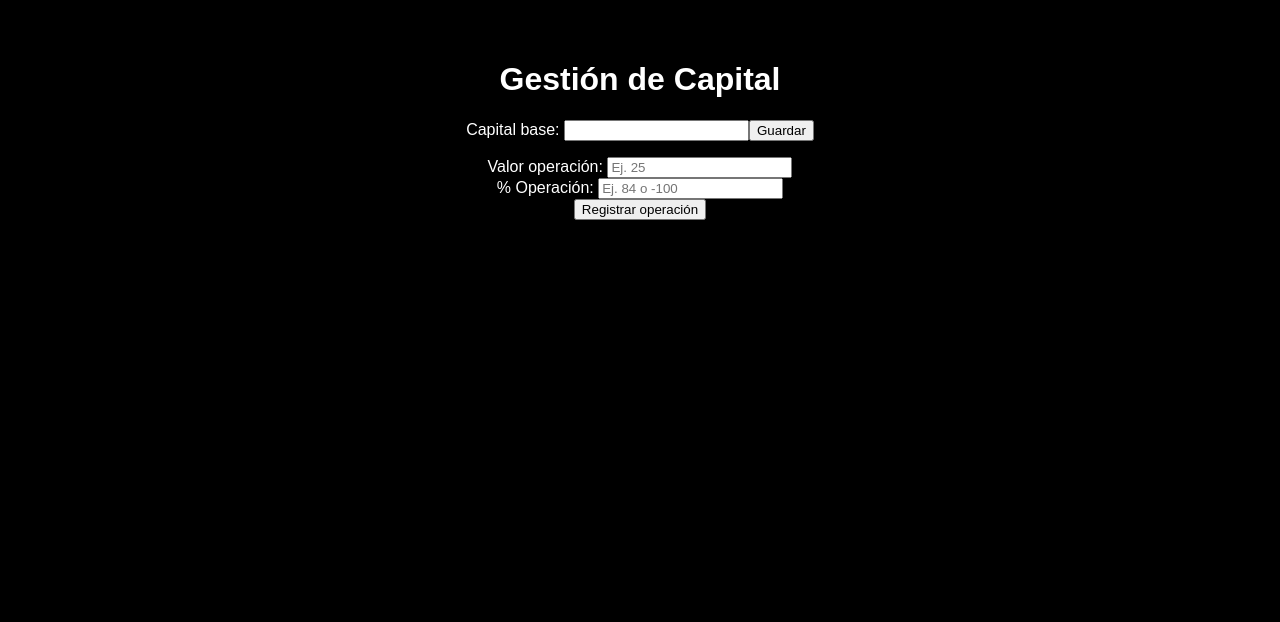
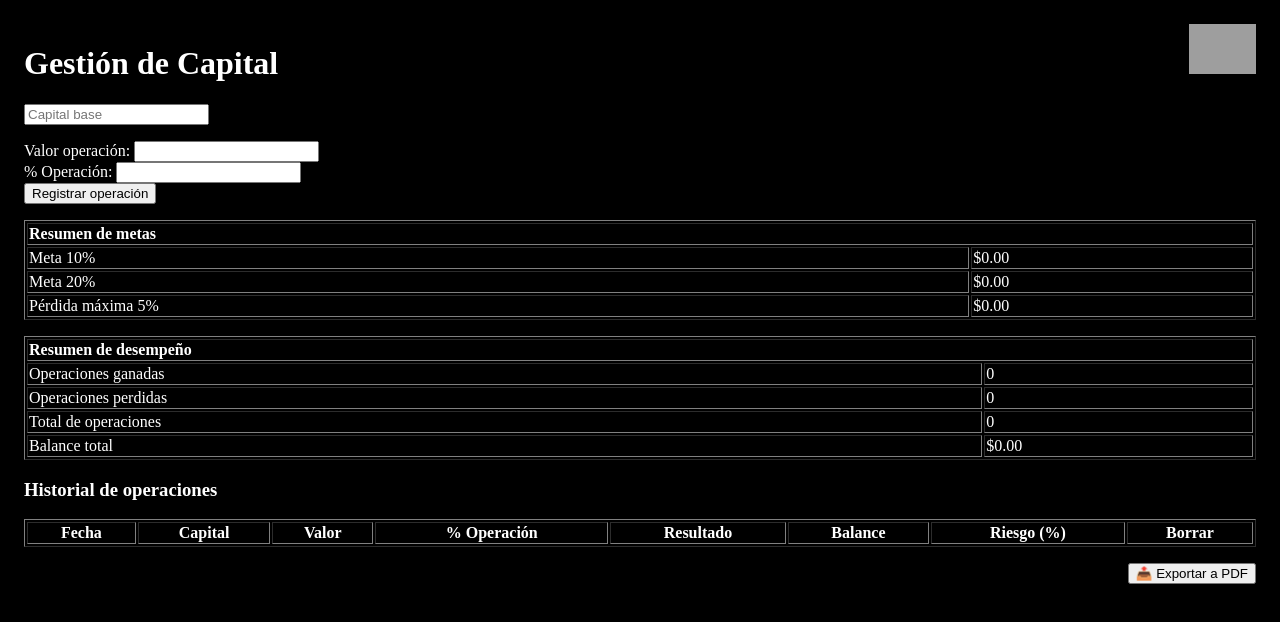
Before and after one commit to Brunito23/trading-app, a React (Vite) app: page / in a window 1280 px wide. Shown: the top 622 px of the page. Built offline with nearby package versions, Linux system fonts and the light colour scheme; grey boxes are pictures that could not be loaded.

Commit message:
✨ Actualización App.jsx con mejoras finales

```diff
--- a/src/App.jsx
+++ b/src/App.jsx
@@ -1,40 +1,46 @@
+// App.jsx
 import React, { useState, useEffect } from 'react';
 import jsPDF from 'jspdf';
 import 'jspdf-autotable';
+import logo from './assets/logo.png';
 
-function App() {
+const App = () => {
   const [capitalBase, setCapitalBase] = useState(() => localStorage.getItem('capitalBase') || '');
   const [valorOperacion, setValorOperacion] = useState('');
   const [porcentaje, setPorcentaje] = useState('');
   const [operaciones, setOperaciones] = useState(() => JSON.parse(localStorage.getItem('operaciones')) || []);
-  const [capitalBloqueado, setCapitalBloqueado] = useState(!!localStorage.getItem('capitalBase'));
 
-  const calcularBalanceFinal = () => {
-    if (operaciones.length === 0) return 0;
-    return operaciones[operaciones.length - 1].balance;
+  const resumen = operaciones.reduce(
+    (acc, op) => {
+      if (op.resultado >= 0) acc.ganadas++;
+      else acc.perdidas++;
+      acc.total++;
+      acc.balance += op.resultado;
+      return acc;
+    },
+    { ganadas: 0, perdidas: 0, total: 0, balance: 0 }
+  );
+
+  const calcularRiesgo = (balanceFinal) => {
+    const base = parseFloat(capitalBase);
+    return base ? (((balanceFinal - base) / base) * 100).toFixed(2) : '0.00';
   };
 
-  const calcularRiesgo = (balanceFinal) => {
-    if (!capitalBase || isNaN(capitalBase)) return '0.00%';
-    return `${(((balanceFinal - parseFloat(capitalBase)) / parseFloat(capitalBase)) * 100).toFixed(2)}%`;
-  };
-
-  const registrarOperacion = () => {
-    const capitalInicial = operaciones.length === 0 ? parseFloat(capitalBase) : operaciones[operaciones.length - 1].balance;
+  const handleRegister = () => {
     const valor = parseFloat(valorOperacion);
-    const porcentajeNum = parseFloat(porcentaje);
-    const resultado = parseFloat((valor * porcentajeNum) / 100).toFixed(2);
-    const balance = parseFloat(capitalInicial + parseFloat(resultado)).toFixed(2);
-    const riesgo = calcularRiesgo(balance);
+    const pct = parseFloat(porcentaje);
+    const capitalInicial = operaciones.length > 0 ? operaciones[operaciones.length - 1].balance : parseFloat(capitalBase);
+    const resultado = pct < 0 ? -valor : valor * (pct / 100);
+    const balance = capitalInicial + resultado;
 
     const nuevaOperacion = {
       fecha: new Date().toLocaleDateString(),
-      capitalInicial: `$${capitalInicial.toFixed(2)}`,
-      valor: `$${valor.toFixed(2)}`,
-      porcentaje: `${porcentajeNum.toFixed(2)}%`,
-      resultado: `$${resultado}`,
-      balance: `$${balance}`,
-      riesgo,
+      capitalInicial: capitalInicial.toFixed(2),
+      valor: valor.toFixed(2),
+      porcentaje: pct.toFixed(2),
+      resultado: resultado.toFixed(2),
+      balance: balance.toFixed(2),
+      riesgo: calcularRiesgo(balance)
     };
 
     const nuevasOperaciones = [...operaciones, nuevaOperacion];
@@ -42,133 +48,111 @@ function App() {
     localStorage.setItem('operaciones', JSON.stringify(nuevasOperaciones));
   };
 
-  const borrarCapitalBase = () => {
+  const borrarOperacion = (index) => {
+    const nuevas = operaciones.filter((_, i) => i !== index);
+    setOperaciones(nuevas);
+    localStorage.setItem('operaciones', JSON.stringify(nuevas));
+  };
+
+  const borrarCapital = () => {
+    setCapitalBase('');
     localStorage.removeItem('capitalBase');
-    setCapitalBase('');
-    setCapitalBloqueado(false);
-    setOperaciones([]);
-    localStorage.removeItem('operaciones');
   };
 
   const exportarPDF = () => {
     const doc = new jsPDF();
-    doc.text('Historial de Operaciones', 14, 16);
-    const rows = operaciones.map(op => Object.values(op));
     doc.autoTable({
-      startY: 20,
-      head: [['Fecha', 'Capital Inicial', 'Valor', '% Operación', 'Resultado', 'Balance', 'Riesgo (%)']],
-      body: rows
+      head: [['Fecha', 'Capital', 'Valor', '% Operación', 'Resultado', 'Balance', 'Riesgo (%)']],
+      body: operaciones.map(op => [op.fecha, `$${op.capitalInicial}`, `$${op.valor}`, `${op.porcentaje}%`, `$${op.resultado}`, `$${op.balance}`, `${op.riesgo}%`])
     });
-    doc.save('historial_operaciones.pdf');
-  };
-
-  const eliminarOperacion = (index) => {
-    const nuevasOperaciones = operaciones.filter((_, i) => i !== index);
-    setOperaciones(nuevasOperaciones);
-    localStorage.setItem('operaciones', JSON.stringify(nuevasOperaciones));
+    doc.save('operaciones.pdf');
   };
 
   useEffect(() => {
-    if (capitalBase && capitalBloqueado) {
+    if (capitalBase) {
       localStorage.setItem('capitalBase', capitalBase);
     }
-  }, [capitalBase, capitalBloqueado]);
-
-  const metas = capitalBase ? {
-    meta10: (capitalBase * 1.10).toFixed(2),
-    meta20: (capitalBase * 1.20).toFixed(2),
-    perdida5: (capitalBase * 0.95).toFixed(2),
-  } : {};
-
-  const ganancias = operaciones.filter(op => parseFloat(op.resultado.replace('$', '')) > 0).length;
-  const perdidas = operaciones.length - ganancias;
-  const balanceTotal = operaciones.length > 0
-    ? parseFloat(operaciones[operaciones.length - 1].balance.replace('$', '')) - parseFloat(capitalBase)
-    : 0;
+  }, [capitalBase]);
 
   return (
-    <div style={{ backgroundColor: 'black', color: 'white', fontFamily: 'sans-serif', padding: '2rem' }}>
+    <div style={{ backgroundColor: '#000', color: '#fff', minHeight: '100vh', padding: '1rem' }}>
+      <div style={{ display: 'flex', justifyContent: 'space-between' }}>
         <h1 style={{ textAlign: 'center' }}>Gestión de Capital</h1>
+        <img src={logo} alt="Logo" style={{ height: '50px' }} />
+      </div>
 
-      {!capitalBloqueado ? (
-        <div style={{ textAlign: 'center', marginBottom: '1rem' }}>
-          <label>Capital base: </label>
-          <input type="number" value={capitalBase} onChange={e => setCapitalBase(e.target.value)} />
-          <button onClick={() => setCapitalBloqueado(true)}>Guardar</button>
+      {capitalBase ? (
+        <div style={{ background: '#007bff', padding: '0.5rem', fontWeight: 'bold' }}>
+          Capital base: ${capitalBase}
+          <button onClick={borrarCapital} style={{ marginLeft: '1rem', color: 'red' }}>
+            ❌ Borrar capital base
+          </button>
         </div>
       ) : (
-        <div style={{ textAlign: 'center', marginBottom: '1rem' }}>
-          <p style={{ backgroundColor: '#007BFF', padding: '0.5rem', fontWeight: 'bold' }}>Capital base: ${capitalBase}</p>
-          <button onClick={borrarCapitalBase}>❌ Borrar capital base</button>
-        </div>
+        <input type="number" placeholder="Capital base" value={capitalBase} onChange={e => setCapitalBase(e.target.value)} />
       )}
 
-      <div style={{ textAlign: 'center', marginBottom: '1rem' }}>
-        <div>
+      <div style={{ margin: '1rem 0' }}>
         <label>Valor operación: </label>
-          <input type="number" placeholder="Ej. 25" value={valorOperacion} onChange={e => setValorOperacion(e.target.value)} />
-        </div>
-        <div>
+        <input type="number" value={valorOperacion} onChange={e => setValorOperacion(e.target.value)} />
+        <br />
         <label>% Operación: </label>
-          <input type="number" placeholder="Ej. 84 o -100" value={porcentaje} onChange={e => setPorcentaje(e.target.value)} />
-        </div>
-        <button onClick={registrarOperacion}>Registrar operación</button>
+        <input type="number" value={porcentaje} onChange={e => setPorcentaje(e.target.value)} />
+        <br />
+        <button onClick={handleRegister}>Registrar operación</button>
       </div>
 
-      {capitalBase && (
-        <>
-          <h3>Resumen de metas</h3>
-          <ul>
-            <li>Meta 10%: ${metas.meta10}</li>
-            <li>Meta 20%: ${metas.meta20}</li>
-            <li>Pérdida máxima 5%: ${metas.perdida5}</li>
-          </ul>
+      <table border="1" style={{ width: '100%', textAlign: 'left', marginBottom: '1rem' }}>
+        <thead>
+          <tr><th colSpan="2">Resumen de metas</th></tr>
+        </thead>
+        <tbody>
+          <tr><td>Meta 10%</td><td>${(capitalBase * 1.10).toFixed(2)}</td></tr>
+          <tr><td>Meta 20%</td><td>${(capitalBase * 1.20).toFixed(2)}</td></tr>
+          <tr><td>Pérdida máxima 5%</td><td>${(capitalBase * 0.95).toFixed(2)}</td></tr>
+        </tbody>
+      </table>
 
-          <h3>Resumen de desempeño</h3>
-          <ul>
-            <li>Operaciones ganadas: {ganancias}</li>
-            <li>Operaciones perdidas: {perdidas}</li>
-            <li>Total de operaciones: {operaciones.length}</li>
-            <li>Balance total: ${balanceTotal.toFixed(2)}</li>
-          </ul>
+      <table border="1" style={{ width: '100%', textAlign: 'left', marginBottom: '1rem' }}>
+        <thead>
+          <tr><th colSpan="2">Resumen de desempeño</th></tr>
+        </thead>
+        <tbody>
+          <tr><td>Operaciones ganadas</td><td>{resumen.ganadas}</td></tr>
+          <tr><td>Operaciones perdidas</td><td>{resumen.perdidas}</td></tr>
+          <tr><td>Total de operaciones</td><td>{resumen.total}</td></tr>
+          <tr><td>Balance total</td><td>${resumen.balance.toFixed(2)}</td></tr>
+        </tbody>
+      </table>
 
       <h3>Historial de operaciones</h3>
-          <table border="1" cellPadding="5" style={{ width: '100%', backgroundColor: '#111' }}>
+      <table border="1" style={{ width: '100%' }}>
         <thead>
           <tr>
-                <th>Día</th>
-                <th>Capital</th>
-                <th>Valor</th>
-                <th>% Operación</th>
-                <th>Resultado</th>
-                <th>Balance</th>
-                <th>Riesgo (%)</th>
-                <th>🗑️</th>
+            <th>Fecha</th><th>Capital</th><th>Valor</th><th>% Operación</th><th>Resultado</th><th>Balance</th><th>Riesgo (%)</th><th>Borrar</th>
           </tr>
         </thead>
         <tbody>
           {operaciones.map((op, i) => (
             <tr key={i}>
               <td>{op.fecha}</td>
-                  <td>{op.capitalInicial}</td>
-                  <td>{op.valor}</td>
-                  <td>{op.porcentaje}</td>
-                  <td>{op.resultado}</td>
-                  <td>{op.balance}</td>
-                  <td>{op.riesgo}</td>
-                  <td><button onClick={() => eliminarOperacion(i)}>❌</button></td>
+              <td>${op.capitalInicial}</td>
+              <td>${op.valor}</td>
+              <td>{op.porcentaje}%</td>
+              <td>${op.resultado}</td>
+              <td>${op.balance}</td>
+              <td>{op.riesgo}%</td>
+              <td><button onClick={() => borrarOperacion(i)}>❌</button></td>
             </tr>
           ))}
         </tbody>
       </table>
 
-          <div style={{ textAlign: 'center', marginTop: '1rem' }}>
+      <div style={{ textAlign: 'right', marginTop: '1rem' }}>
         <button onClick={exportarPDF}>📤 Exportar a PDF</button>
       </div>
-        </>
-      )}
     </div>
   );
-}
+};
 
 export default App;
```
Lines whose indentation alone changed are shown as unchanged.
